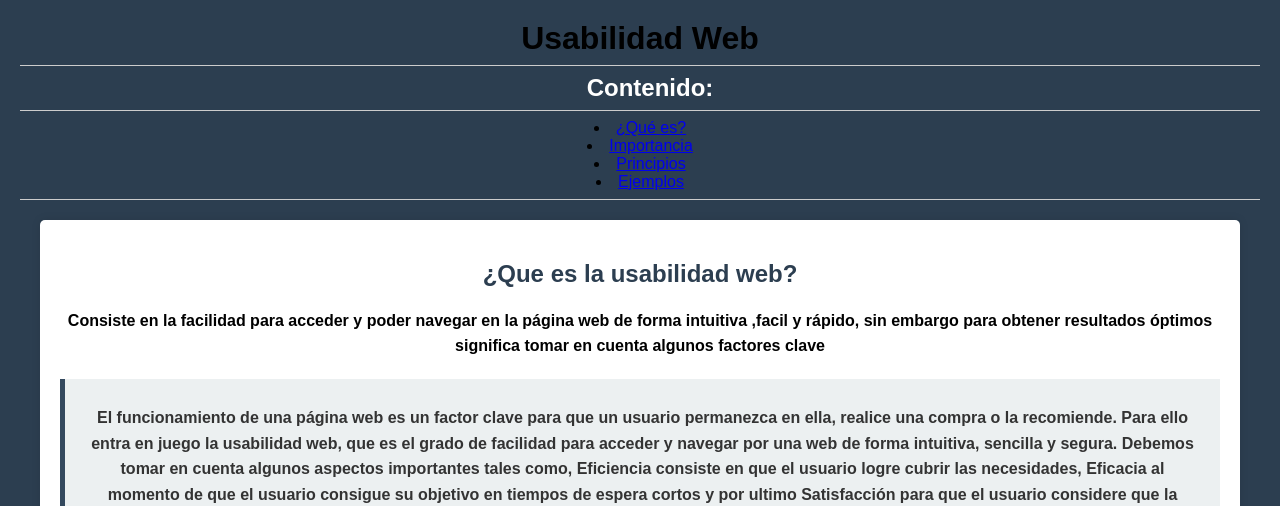
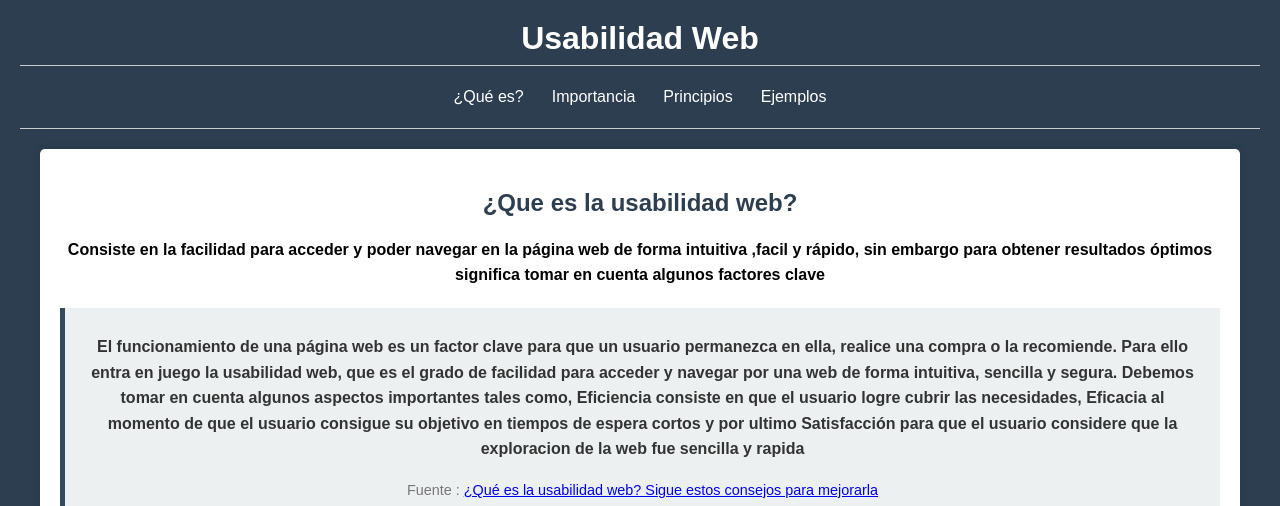
Before and after one commit to BryanSG3006/Investigacion-1, a plain HTML site: page index.html in a window 1280 px wide. Shown: the top 506 px of the page. Drawn offline with Linux system fonts and the light colour scheme.

Commit message:
Se crea el menu horizontal y se crea el pie de pagina para los derechos

```diff
--- a/index.html
+++ b/index.html
@@ -12,20 +12,21 @@
     <header>
         <h1><b>Usabilidad Web</b></h1>
         <hr>
-        <nav>
-            <h2><b>Contenido:</b></h2>
-            <hr>
 
-            <lu>
+        <main>
+
+            <nav class="navegacion" >
+
+
+                <ul>
                     <li><a href="#Explicacion">¿Qué es?</a></li>
                     <li><a href="#Importancia"> Importancia</a></li>
                     <li><a href="#Principios"> Principios</a></li>
                     <li><a href="#Ejemplos">Ejemplos</a></li>
-            </lu>
+                </ul>
                 <hr>
 
             </nav>
-        <main>
             <section id="Explicacion">
                 <article>
                     <h2><b>¿Que es la usabilidad web?</b></h2>
@@ -178,6 +179,10 @@
             </section>
         </main>
     </header>
+
+    <footer>
+        <p>© 2024, Derechos Reservados Bryan Soto</p>
+    </footer>
 </body>
 
 </html>
--- a/style.css
+++ b/style.css
@@ -16,11 +16,37 @@
 
  header h1 {
      margin: 0;
+     color: #fff;
  }
 
 
  nav {
      background-color: #2c3e50;
+ }
+
+ .navegacion {
+    margin: 0px;
+    background: #2c3e50;
+    color: #fff;
+    width: 100%;
+ }
+
+ .navegacion a {
+    color: #fff;
+    display: inline-block;
+    padding: 9px;
+
+ }
+
+ .navegacion ul {
+    display: flex;
+    padding: 0px;
+ }
+
+ .navegacion li {
+    list-style: none;
+    margin:  5px;
+
  }
 
  nav h2 {
```
Lines whose indentation alone changed are shown as unchanged.
